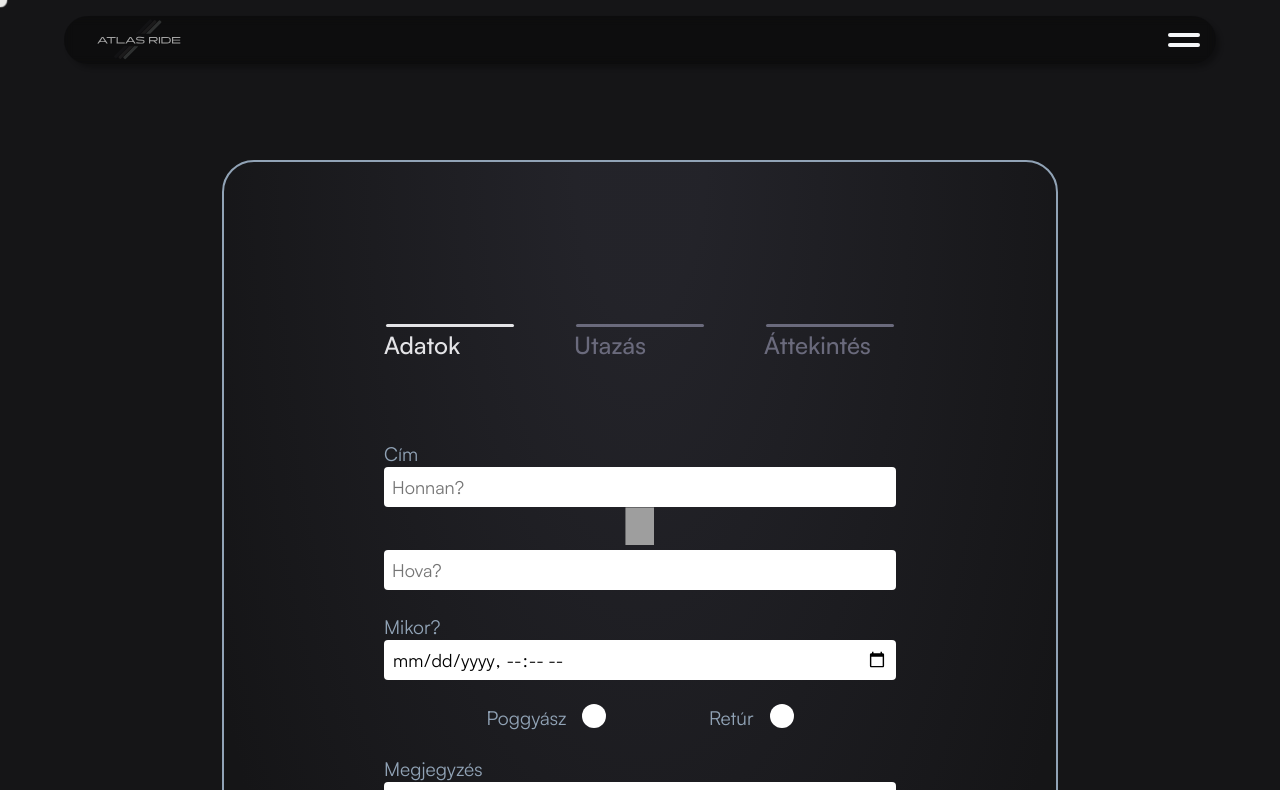
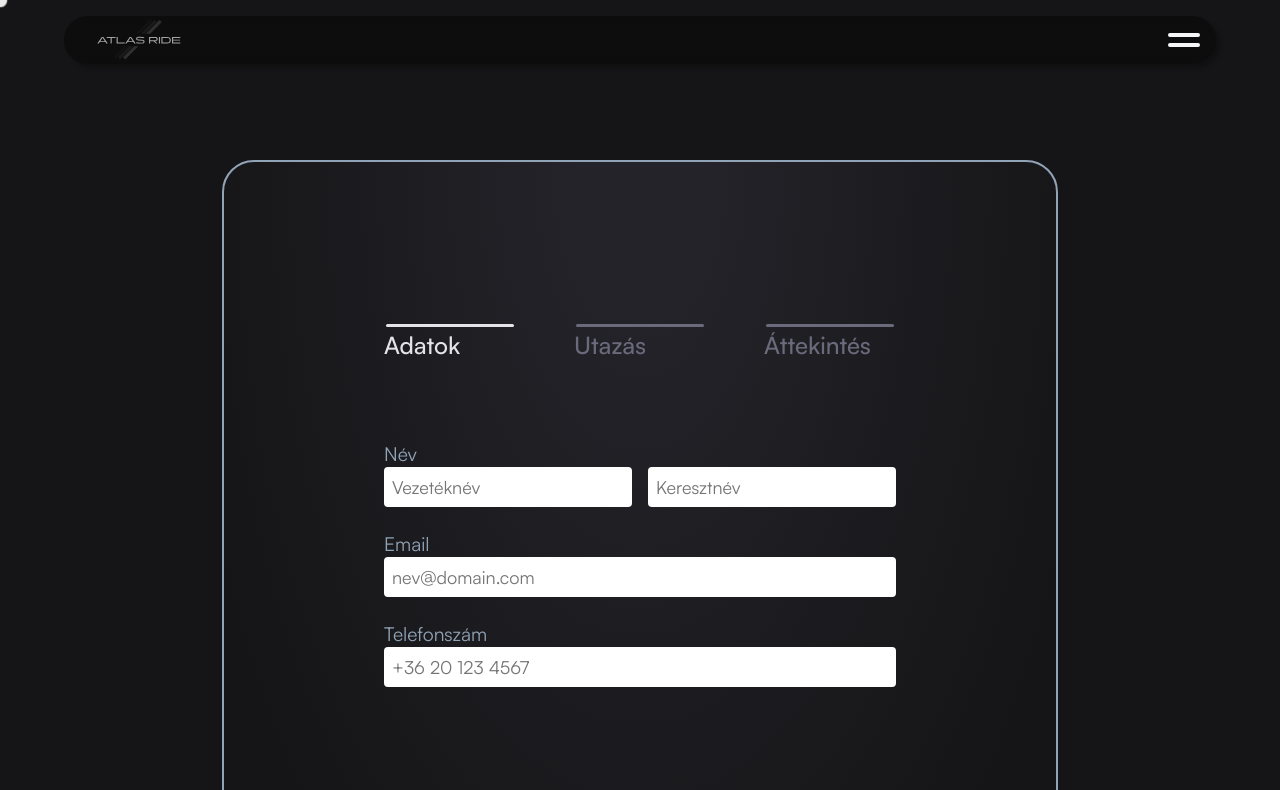
Before and after one commit to hubatrifusz/taxi, an Angular app: page /booking/1 in a window 1280 px wide. Shown: the top 790 px of the page. Built offline with nearby package versions, Linux system fonts and the light colour scheme; grey boxes are pictures that could not be loaded.

Commit message:
booking updates

```diff
--- a/src/app/components/ride-details-form/ride-details-form.component.html
+++ b/src/app/components/ride-details-form/ride-details-form.component.html
@@ -3,12 +3,12 @@
     <div id="location" class="input-container">
       <label for=""><p style="text-align: left">Cím</p></label>
       <input type="text" placeholder="Honnan?" />
-      <img src="icons/arrow.png" alt="" id="arrow" />
+      <img src="images/icons/arrow.png" alt="" id="arrow" />
       <input type="text" placeholder="Hova?" />
     </div>
     <div id="time" class="input-container">
-      <label for=""><p>Mikor?</p></label>
-      <input type="datetime-local" name="" id="" />
+      <label for="datetime"><p>Mikor?</p></label>
+      <input type="datetime-local" name="" id="datetime" />
     </div>
     <div id="checkboxes" class="input-container">
       <div id="baggage" class="checkbox-container">
--- a/src/app/pages/about/about.component.html
+++ b/src/app/pages/about/about.component.html
@@ -18,7 +18,7 @@
   <app-about-item
     [caption1]="'Az Utazás Élményének Fontossága'"
     [description1]="
-      'Az utazás egy páratlan élmény. Vállalkozásunk azzal a céllal jött létre, hogy teljesítsük utasaink minden elvárását, és megkönnyítsük számukra az utazás örömeinek megélését. Hiszünk abban, hogy az út nem csupán a kiindulópont és a cél közötti távolság megtétele, hanem maga a megtapasztalás és az útközben átélt pillanatok összessége. Az utazás izgalma elkerülhetetlen – engedje meg, hogy a terhek egy részét levegyük a válláról!'
+      'Az utazás páratlan élmény, és vállalkozásunk célja, hogy teljesítse utasaink elvárásait, megkönnyítve számukra az utazás örömeinek megélését. Hiszünk abban, hogy az út nem csak a kiinduló- és célpont közötti távolság, hanem az útközben átélt pillanatok összessége. Az utazás velejárója az izgalom – engedje meg, hogy levegyük a terhet a válláról!'
     "
     [imageURL1]="'images/_DSC1219-Edit_sm.jpg'"
     [caption2]="'Bízunk Abban, Hogy Segíthetünk Önnek!'"
--- a/src/app/pages/booking/booking.component.html
+++ b/src/app/pages/booking/booking.component.html
@@ -1,13 +1,11 @@
 <div id="booking">
   <div id="booking-container">
     @if (option == 'company') {
-      <h3>Foglalás cégeknek</h3>
-    }
-    @else if (option == 'private') {
-      <h3>Foglalás magánszemélyeknek</h3>
-    }
-    @else if (option == 'pet') {
-      <h3>Foglalás kutyásoknak</h3>
+    <h3>Foglalás cégeknek</h3>
+    } @else if (option == 'private') {
+    <h3>Foglalás magánszemélyeknek</h3>
+    } @else if (option == 'pet') {
+    <h3>Foglalás kutyásoknak</h3>
     }
 
     <div id="progress-bar">
@@ -26,14 +24,20 @@
     </div>
 
     @if (index == 0) {
-      <app-personal-details-form></app-personal-details-form>
-    }
-    @else if (index == 1) {
-      <app-ride-details-form></app-ride-details-form>
-    }
+    <app-personal-details-form></app-personal-details-form>
+    } @else if (index == 1) {
+    <app-ride-details-form></app-ride-details-form>
+    @if (option == 'company') {
+    <p>*plusz adatok a céghez*</p>
+    } @else if (option == 'private') { } @else if (option == 'pet') {
+    <p>*plusz adatok a kutyásoknak*</p>
+
+    } }
 
     <div id="controls">
-      <button class="secondary-button" (click)="progressBarPrevious()">Vissza</button>
+      <button class="secondary-button" (click)="progressBarPrevious()">
+        Vissza
+      </button>
       <button class="primary-button" (click)="progressBarNext()">Tovább</button>
     </div>
   </div>
--- a/src/app/pages/booking/booking.component.ts
+++ b/src/app/pages/booking/booking.component.ts
@@ -13,7 +13,7 @@ import { RideDetailsFormComponent } from "../../components/ride-details-form/rid
 })
 export class BookingComponent {
   option: string | null = null;
-  index = 1;
+  index = 0;
 
   constructor(private route: ActivatedRoute) {}
 
--- a/src/index.html
+++ b/src/index.html
@@ -16,7 +16,7 @@
     />
     <meta
       property="og:image"
-      content="https://www.example.com/path-to-your-image.jpg"
+      content="images/favicon.ico"
     />
 
     <!-- Twitter Cards -->
@@ -27,7 +27,7 @@
     />
     <meta
       name="twitter:image"
-      content="https://www.example.com/path-to-your-image.jpg"
+      content="images/favicon.ico"
     />
 
     <title>Atlas Ride</title>
```
